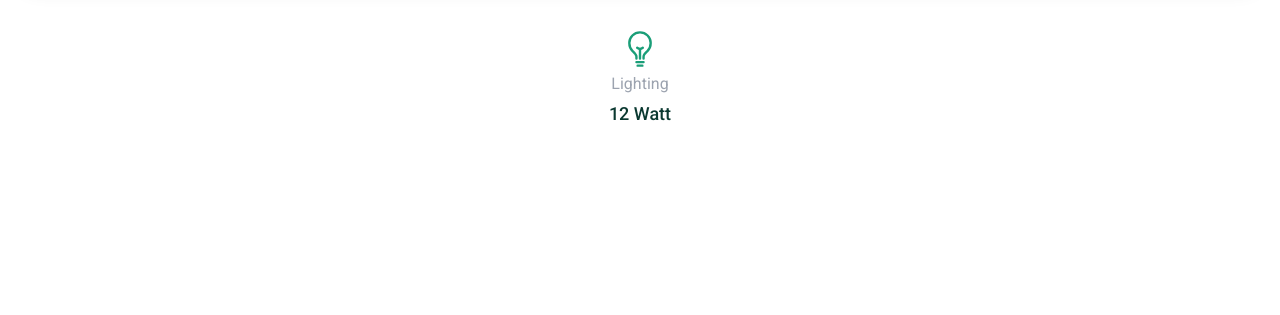
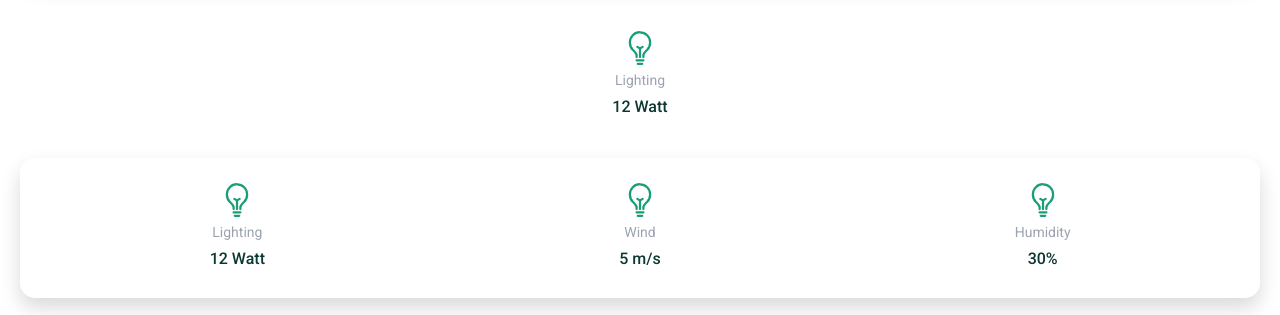
Before and after one commit to miruankodra/sera, an Angular app: page / in a window 1280 px wide. Shown: the part 1954-2269 px from the top of the page. Before the commit the page ends 2092 px from the top, so only its background shows below. Built offline with nearby package versions, Linux system fonts and the light colour scheme.

Commit message:
Create statistics card component

```diff
--- /dev/null
+++ b/src/app/components/se-statistics-card/se-statistics-card.component.html
@@ -0,0 +1,7 @@
+<se-card width="w-full" height="min-h-[140px] h-auto" bgColor="bg-white" border="box-shadow">
+  <div class="h-full w-full flex flex-wrap justify-around items-center gap-2 px-2">
+    @for (stat of statistics(); track stat.title) {
+      <se-stat-item width="w-[100px]" [title]="stat.title" [value]="stat.value" [image]="stat.icon"/>
+    }
+  </div>
+</se-card>
--- /dev/null
+++ b/src/app/components/se-statistics-card/se-statistics-card.component.ts
@@ -0,0 +1,18 @@
+import {Component, input, InputSignal} from '@angular/core';
+import {SeCardComponent} from "../shared/se-card/se-card.component";
+import {GhStatisticsDto} from "../../models/gh-statistics-dto";
+import {SeStatItemComponent} from "../shared/se-stat-item/se-stat-item.component";
+
+@Component({
+  selector: 'se-statistics-card',
+  standalone: true,
+  imports: [
+    SeCardComponent,
+    SeStatItemComponent
+  ],
+  templateUrl: './se-statistics-card.component.html',
+  styleUrl: './se-statistics-card.component.scss'
+})
+export class SeStatisticsCardComponent {
+  statistics: InputSignal<GhStatisticsDto[]> = input.required<GhStatisticsDto[]>();
+}
--- a/src/app/components/shared/se-stat-item/se-stat-item.component.html
+++ b/src/app/components/shared/se-stat-item/se-stat-item.component.html
@@ -1,5 +1,5 @@
-<div class="w-full h-full flex flex-col items-center justify-start gap-1 p-3">
-  <img src="assets/images/icons/{{ image() }}" alt="" class="h-1/2">
-  <se-title size="text-[16px]" weight="font-normal" color="text-gray-400"> {{ title() }}</se-title>
-  <se-title size="text-[18px]" weight="font-medium" color="text-se-green"> {{ value() }}</se-title>
+<div class="{{ width() }} h-full flex flex-col items-center justify-start gap-1 p-3">
+  <img src="assets/images/icons/{{ image() }}" alt="" class="h-[36px]">
+  <se-title size="text-[14px]" weight="font-normal" color="text-gray-400"> {{ title() }}</se-title>
+  <se-title size="text-[16px]" weight="font-medium" color="text-se-green"> {{ value() }}</se-title>
 </div>
--- a/src/app/components/shared/se-stat-item/se-stat-item.component.ts
+++ b/src/app/components/shared/se-stat-item/se-stat-item.component.ts
@@ -14,4 +14,5 @@ export class SeStatItemComponent {
   image = input('bulb.svg');
   title = input<string>('Title');
   value = input<string>('value');
+  width = input<string>('w-full');
 }
--- /dev/null
+++ b/src/app/models/gh-statistics-dto.ts
@@ -0,0 +1,5 @@
+export interface GhStatisticsDto {
+  icon: string;
+  title: string;
+  value: string;
+}
--- a/src/app/pages/test/test.component.html
+++ b/src/app/pages/test/test.component.html
@@ -52,4 +52,7 @@
   <div class="w-1/3 h-[100px]">
     <se-stat-item image="bulb-outline.svg" title="Lighting" value="12 Watt"/>
   </div>
+  <div class="w-full">
+    <se-statistics-card [statistics]="stats"/>
+  </div>
 </div>
--- a/src/app/pages/test/test.component.ts
+++ b/src/app/pages/test/test.component.ts
@@ -12,6 +12,8 @@ import {SelectOptionsDto} from "../../models/select-options-dto";
 import {SeControlCardComponent} from "../../components/se-control-card/se-control-card.component";
 import {SeGreenhouseCardComponent} from "../../components/se-greenhouse-card/se-greenhouse-card.component";
 import {SeStatItemComponent} from "../../components/shared/se-stat-item/se-stat-item.component";
+import {SeStatisticsCardComponent} from "../../components/se-statistics-card/se-statistics-card.component";
+import {GhStatisticsDto} from "../../models/gh-statistics-dto";
 
 
 @Component({
@@ -29,7 +31,8 @@ import {SeStatItemComponent} from "../../components/shared/se-stat-item/se-stat-
     SeSelectComponent,
     SeControlCardComponent,
     SeGreenhouseCardComponent,
-    SeStatItemComponent
+    SeStatItemComponent,
+    SeStatisticsCardComponent
   ],
   templateUrl: './test.component.html',
   styleUrl: './test.component.scss'
@@ -44,6 +47,12 @@ export class TestComponent {
     {value: 'Option 3', key: 'Option 3'},
     {value: 'Option 3', key: 'Option 3'},
     {value: 'Option 3', key: 'Option 3'},
+  ];
+
+  stats: GhStatisticsDto[] = [
+    {icon: 'bulb-outline.svg', title: 'Lighting', value: '12 Watt'},
+    {icon: 'bulb-outline.svg', title: 'Wind', value: '5 m/s'},
+    {icon: 'bulb-outline.svg', title: 'Humidity', value: '30%'},
   ];
 
   getInputValue(e: string): void {
--- a/src/styles.scss
+++ b/src/styles.scss
@@ -7,3 +7,7 @@
 * {
   font-family: "Roboto", sans-serif;
 }
+
+.box-shadow {
+  box-shadow: 0px 10px 20px rgba(0, 0, 0, 0.15);
+}
```
Also changed, not shown: src/app/components/se-statistics-card/se-statistics-card.component.scss (added), 1 other file (tests, documents, lock files or other folders).
